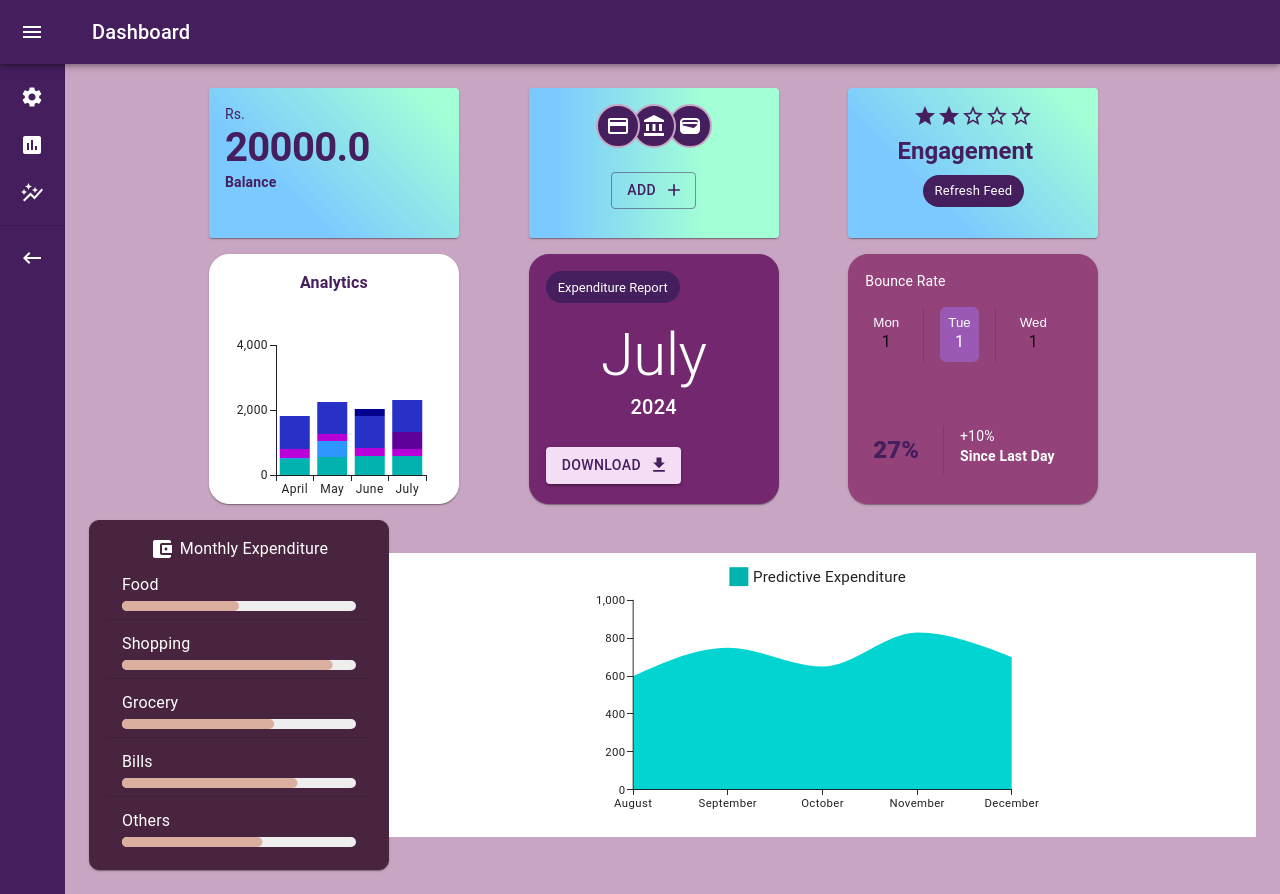
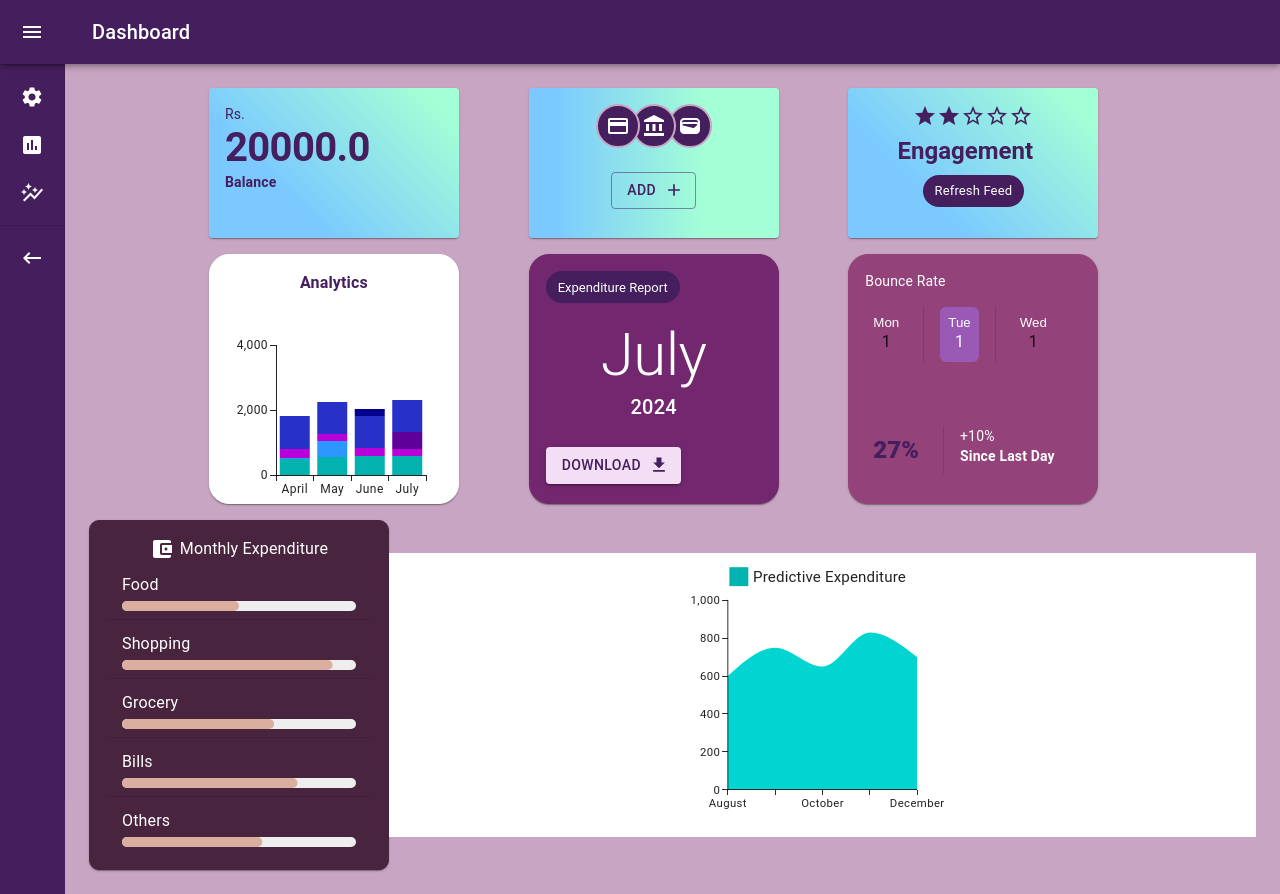
Before and after one commit to farahjahangir12/AI-Powered-Financial-Expense-Tracker, a React (Vite) app: page / in a window 1280 px wide. Built offline with nearby package versions, Linux system fonts and the light colour scheme.

Commit message:
Update Linechart.jsx

```diff
--- a/src/components/Dashboard/Linechart.jsx
+++ b/src/components/Dashboard/Linechart.jsx
@@ -14,7 +14,7 @@ const xLabels = [
 export default function Linechart() {
   return (
     <LineChart
-      width={500}
+      width={300}
       height={300}
       series={[{ data: uData, label: 'Predictive Expenditure', area: true, showMark: false }]}
       xAxis={[{ scaleType: 'point', data: xLabels, labelStyle:{color:"white"}}]}
```
